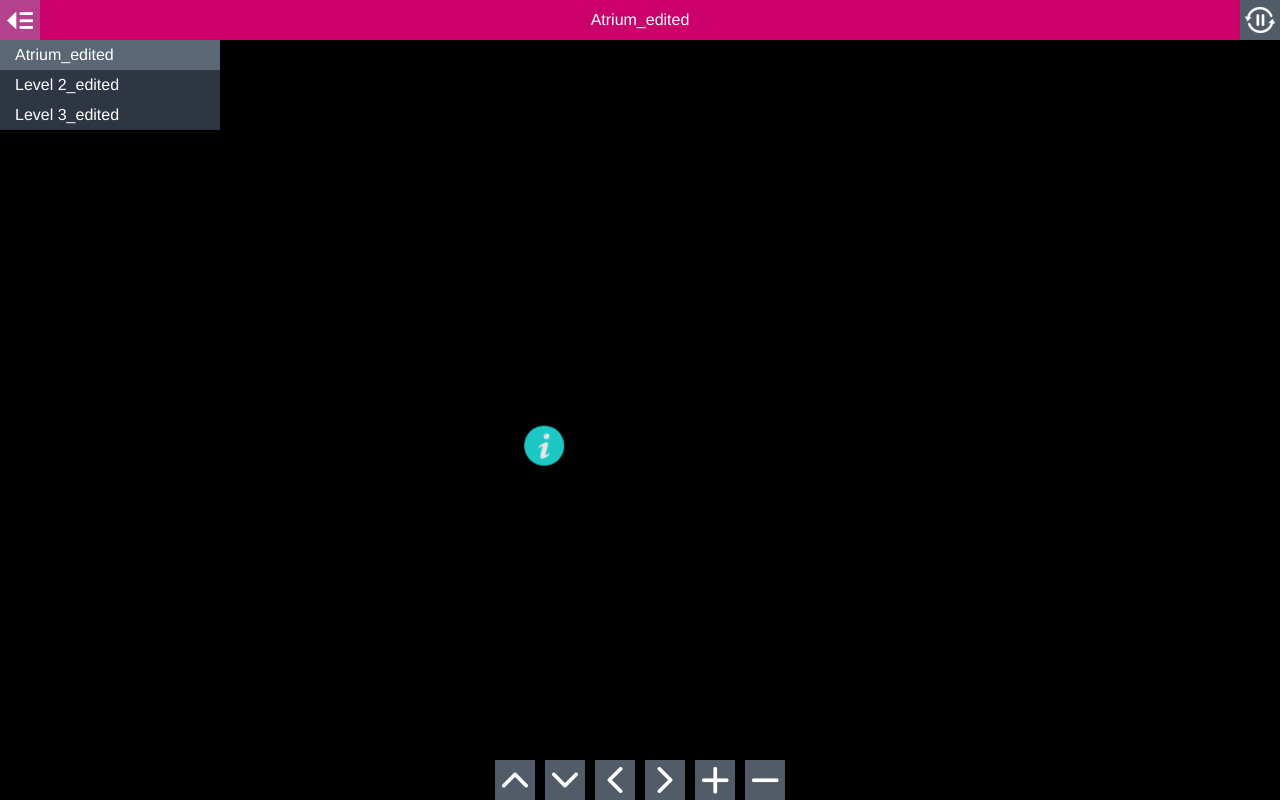
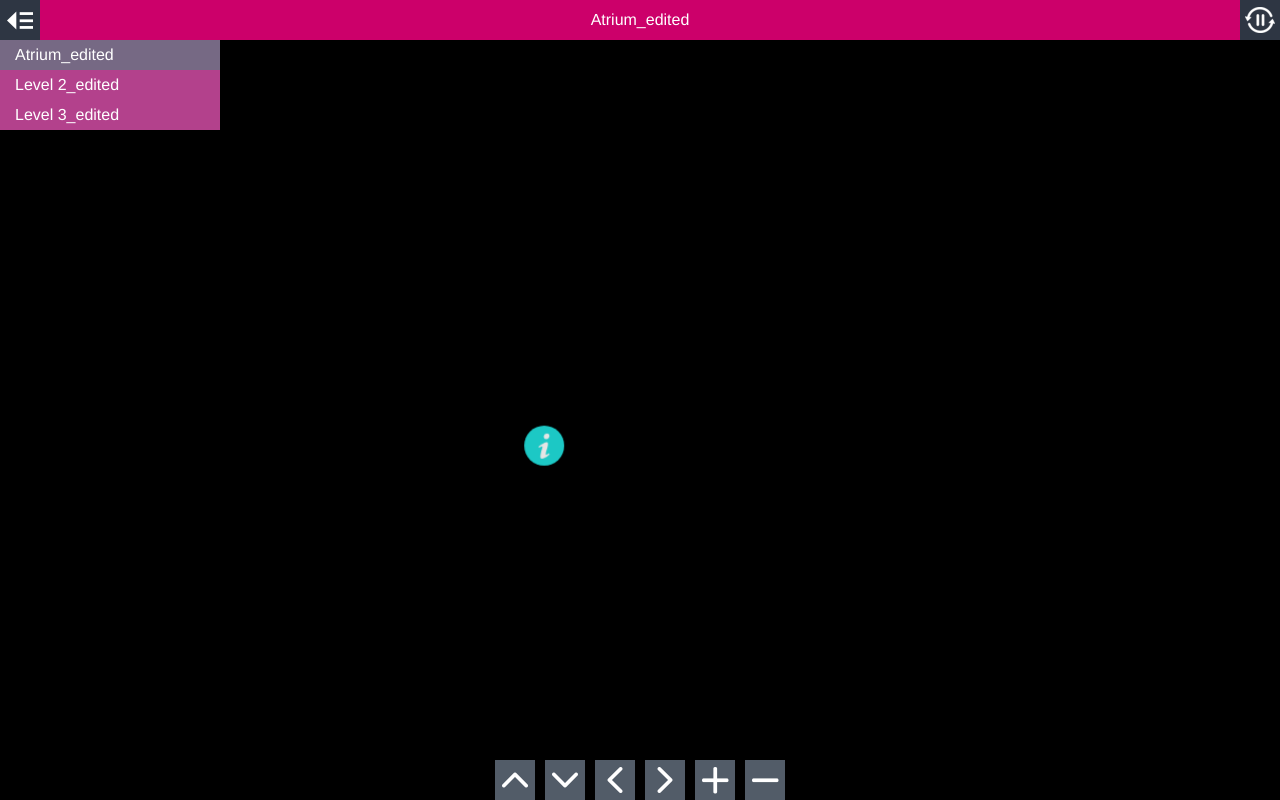
Before and after one commit to arrrghh/business-WTMassignment, a plain HTML site: page index.html in a window 1280 px wide. Drawn offline with Linux system fonts and the light colour scheme.

Commit message:
Update style.css
more colour changes

```diff
--- a/style.css
+++ b/style.css
@@ -103,8 +103,8 @@ body.multiple-scenes.mobile #titleBar {
   width: 40px;
   height: 40px;
   padding: 5px;
-  background-color: rgb(103,115,131);
-  background-color: rgba(103,115,131,0.8);
+  background-color: rgb(58,68,84);
+  background-color: rgba(58,68,84,0.8);
 }
 
 .mobile #fullscreenToggle {
@@ -153,8 +153,8 @@ body.fullscreen-enabled #fullscreenToggle {
   width: 40px;
   height: 40px;
   padding: 5px;
-  background-color: rgb(103,115,131);
-  background-color: rgba(103,115,131,0.8);
+  background-color: rgb(58,68,84);
+  background-color: rgba(58,68,84,0.8);
 }
 
 .mobile #autorotateToggle {
@@ -207,8 +207,8 @@ body.fullscreen-enabled.mobile #autorotateToggle {
   width: 40px;
   height: 40px;
   padding: 5px;
-  background-color: rgb(224,82,175);
-  background-color: rgba(224,82,175,0.8);
+  background-color: rgb(58,68,84);
+  background-color: rgba(58,68,84,0.8);
 }
 
 .mobile #sceneListToggle {
@@ -273,8 +273,8 @@ body.fullscreen-enabled.mobile #autorotateToggle {
 
 #sceneList .scenes {
   width: 100%;
-  background-color: rgb(58,68,84);
-  background-color: rgba(58,68,84,0.8);
+  background-color: rgb(224,82,175);
+  background-color: rgba(224,82,175,0.8);
 }
 
 .mobile #sceneList {
```
